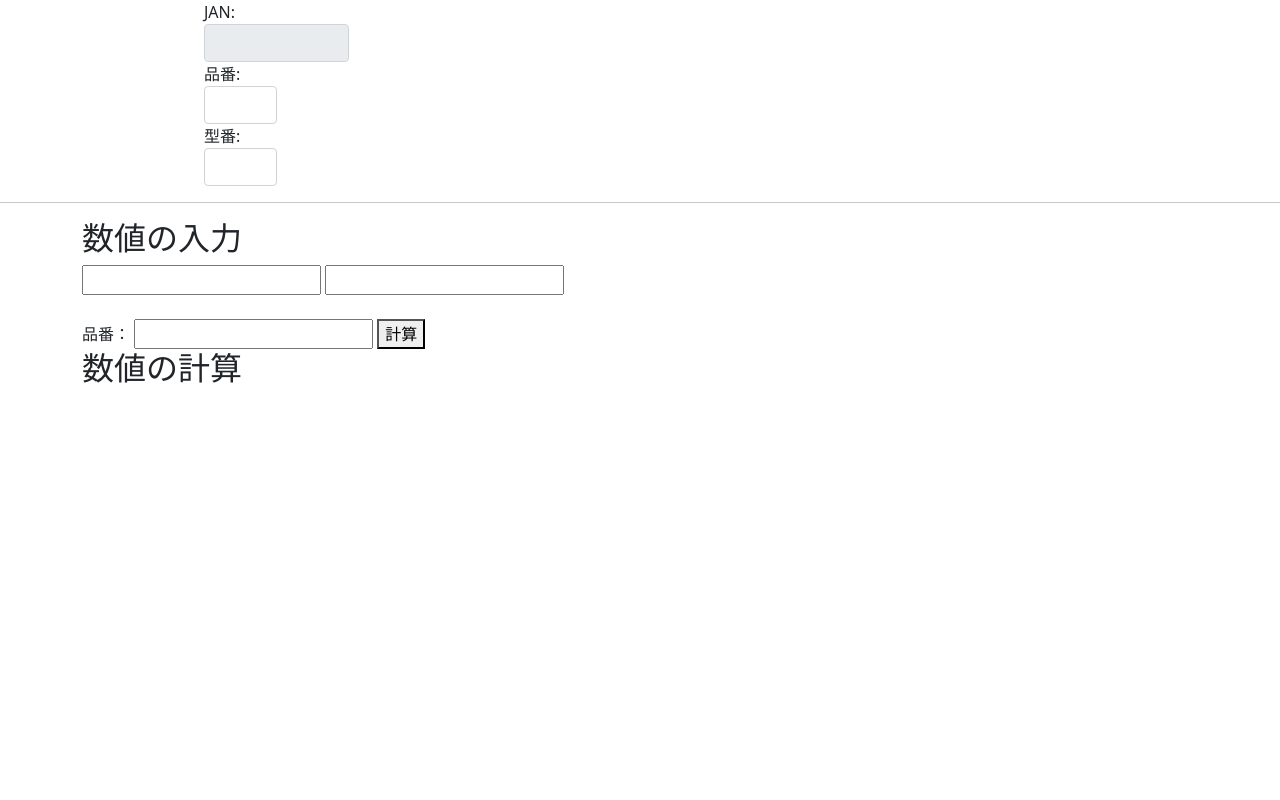
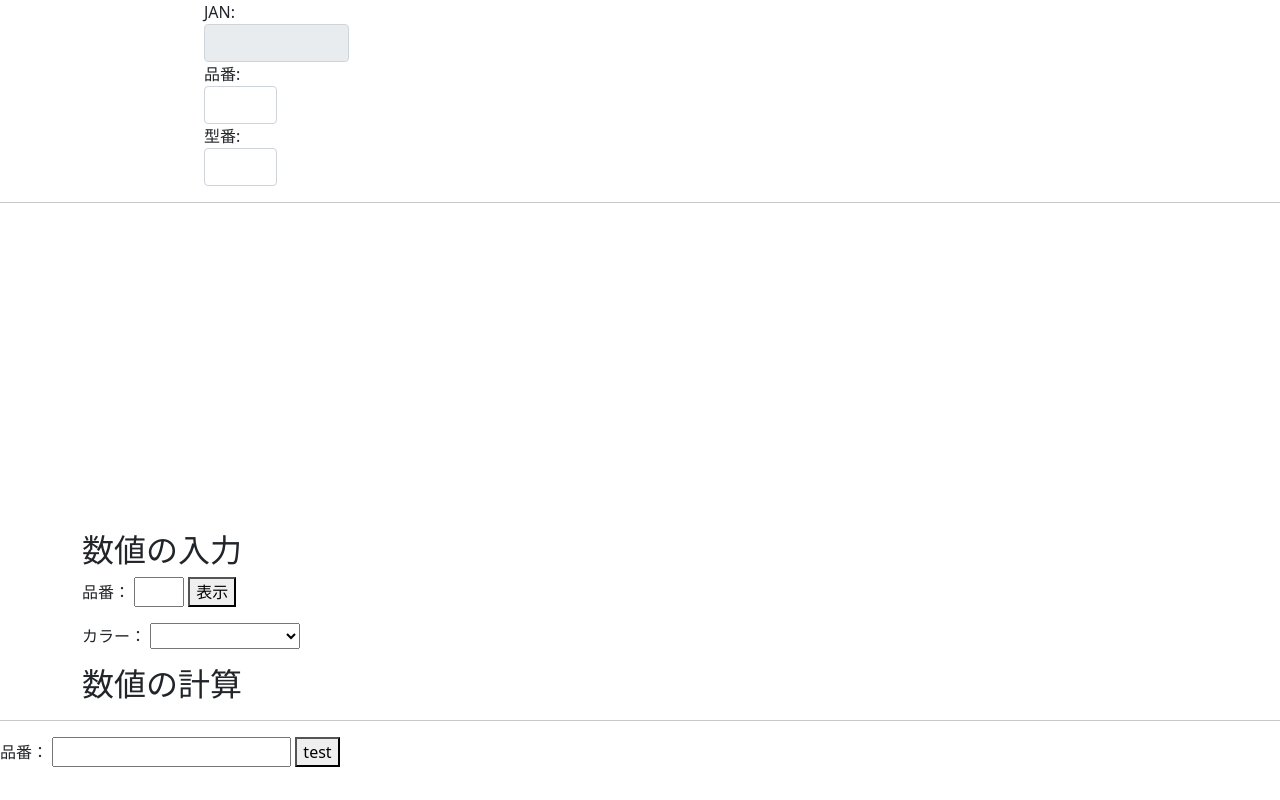
Before and after one commit to kawamura-katsufumi/python-test, a Django app: page /plac7/index/ in a window 1280 px wide. Run offline with Django 3.2, Linux system fonts and the light colour scheme; lists and menus that the app fills with data are empty.

Commit message:
note2334

```diff
--- a/python/dj_test/plac7/templates/plac7/index.html
+++ b/python/dj_test/plac7/templates/plac7/index.html
@@ -24,21 +24,27 @@
 
 
     <p><hr></p>
+    <br><br><br><br><br><br><br><br><br><br><br><br><br>
     <div class="container">
         <h2>数値の入力</h2>
         <form id="ajax-number" action="{% url 'plac7:ajax_number' %}" method="POST">
             {% csrf_token %}
-            <input type="number" id="number1" required>
+            <!-- <input type="number" id="number1" required>
             <input type="number" id="number2" required>
-            <br><br>
-            <label for="hinban">品番：</label>
-            <input type="hinban" id="hinban" required>
-            <button type="submit" >計算</button>
+            <br><br> -->
+            <p><label for="hinban">品番：</label>
+            <input type="hinban" id="hinban" style="width: 50px;" required>
+            <button type="submit" >表示</button><br>
+            </p>
+            <p>
+            <label for="test2">カラー：</label>
+            <select name="test2" id="test2" style="width: 150px;"></select>
+            </p>
         </form>
 
         <h2>数値の計算</h2>
-        <div class="result">
-        </div>
+        <div class="result"></div>
+        <div id="result2"></div>
     </div>
 
 
@@ -85,22 +91,57 @@
               'url': '{% url "plac7:ajax_number" %}',
               'type': 'POST',
               'data': {
-                  'number1': $('#number1').val(),
-                  'number2': $('#number2').val(),
+                //   'number1': $('#number1').val(),
+                //   'number2': $('#number2').val(),
                   'hinban': $('#hinban').val(),
               },
               'dataType': 'json'
           })
           .done(function(response){
-              $('.result').prepend('<p>引き算結果：' + response.minus + '</p>');
-              $('.result').prepend('<p>足し算結果：' + response.plus + '</p>');
-              $('.result').prepend('<p>品番：' + response.hinban + '</p>');
-              $.each(response.items, function() {
-                　//※文字列と結合し、String型と認識させる
-                console.log(value);
-                })
+            //   $('.result').prepend('<p>引き算結果：' + response.minus + '</p>');
+            //   $('.result').prepend('<p>足し算結果：' + response.plus + '</p>');
+            //   $('.result').prepend('<p>品番：' + response.hinban + '</p>');
+            var test2
+            for (var item of response.items){
+                test2 +="<option>" + item + "</option>"
+            }
+            //   for (var item of response.items){
+            //     $('.result').prepend('<p>カラー：' + item + '</p>');
+            //   }
+              document.getElementById("result2").innerText=response.items;
+
+              document.getElementById("test2").innerHTML=test2;
+
           });
       });
   </script>
+
+
+
+  <hr>
+  <form action="{% url 'plac7:ajax_test' %}" method="post">
+      {% csrf_token %}
+    <label for="test1">品番：</label>
+    <input type="text" id="test1" name="test1">
+    <button id="test2" type="submit">test</button>
+  </form>
+  <div id="answer"></div>
+
+  <script>
+      var ans=document.getElementById("answer");
+
+      document.getElementById("test2").addEventListener('submit', function(e) {
+        e.preventDefault();
+
+        (async () => {
+            const response = await fetch("{% url 'plac7:ajax_test' %}");
+
+            const data = await response.json();
+            ans.innerHTML=data;
+        })();
+});
+  </script>
+
+
 </body>
 </html>
--- a/python/dj_test/plac7/urls.py
+++ b/python/dj_test/plac7/urls.py
@@ -1,9 +1,10 @@
 from django.urls import path
-from .views import index,ajax_number
+from .views import index,ajax_number,ajax_test
 
 
 app_name="plac7"
 urlpatterns = [
     path('index/', index, name="index"),
     path('ajax_number/', ajax_number ,name="ajax_number"),
+    path('ajax_test/', ajax_test ,name="ajax_test"),
 ]
--- a/python/dj_test/plac7/views.py
+++ b/python/dj_test/plac7/views.py
@@ -10,19 +10,30 @@ def index(request):
 
 
 def ajax_number(request):
-    number1 = int(request.POST.get('number1'))
-    number2 = int(request.POST.get('number2'))
+    # number1 = int(request.POST.get('number1'))
+    # number2 = int(request.POST.get('number2'))
     hinban = request.POST.get('hinban')
-    plus = number1 + number2
-    minus = number1 - number2
+    # plus = number1 + number2
+    # minus = number1 - number2
     items= Master.objects.filter(hinban__contains = hinban).distinct().values_list("color_name",flat=True)
     items=list(items)
-    print(items)
+    # print(items)
     d = {
-        'plus': plus,
-        'minus': minus,
+        # 'plus': plus,
+        # 'minus': minus,
         'hinban':hinban,
         'items':items,
     }
     # print(d)
     return JsonResponse(d)
+
+
+def ajax_test(request):
+    hinban = request.POST["test1"]
+    print(hinban)
+    items= Master.objects.filter(hinban__contains = hinban).distinct().values_list("color_name",flat=True)
+    items=list(items)
+    print(items)
+    d = {'items':items}
+    # print(d)
+    return JsonResponse(d)
```
Also changed, not shown: python/dj_test/db.sqlite3.
